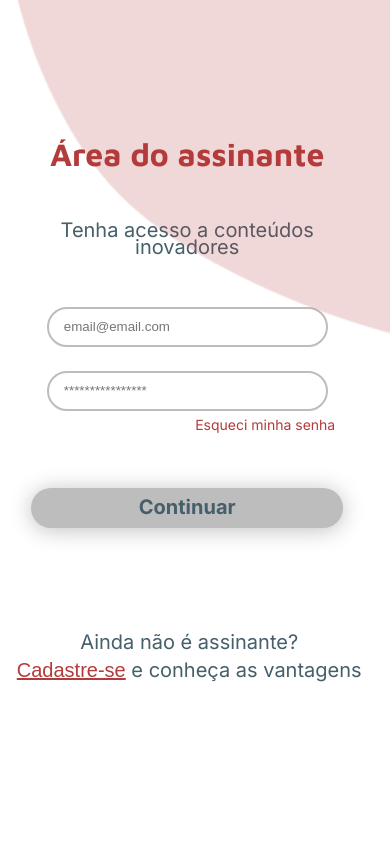
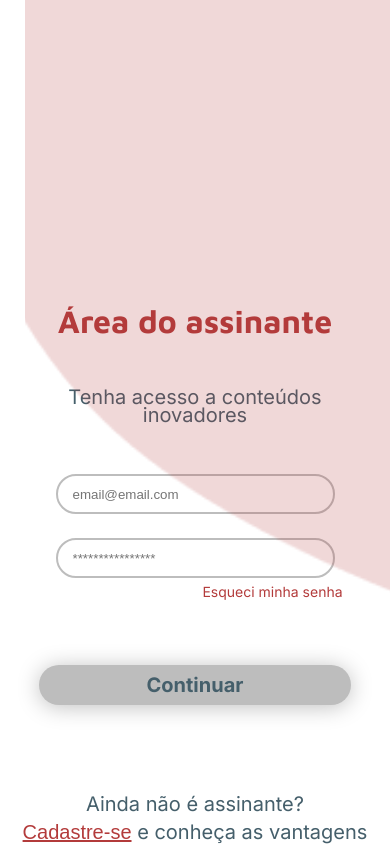
Before and after one commit to Pipoca-Agil/frontend, a React (Create React App) app: page /login in a window 390 px wide. Shown: the top 846 px of the page. Built offline with nearby package versions, Linux system fonts and the light colour scheme; a web font is replaced by a local one.

Commit message:
fix: reajusta css responsivo

```diff
--- a/src/pages/Login/index.tsx
+++ b/src/pages/Login/index.tsx
@@ -1,5 +1,5 @@
 import React, { useState, useEffect } from 'react';
-import { StyledLoginPage, LogoImage, Title, SubTitle, FormStyle, ImageWrapper, Image, InputComponent, LableStyle, FormGroup, PasswordSpan, Body, Button, CheckBoxWapper, CheckBox, SpanText, LinkDetalhes, CadastreseDiv, CadastreseText,CadastreseText2, PassowrdWrapper, HiddenLabel, HiddenChackboxWapper } from './style'
+import { StyledLoginPage, LogoImage, Title, SubTitle, FormStyle, ImageWrapper, Image, InputComponent, LableStyle, FormGroup, PasswordSpan, Body, Button, CheckBoxWapper, CheckBox, SpanText, LinkDetalhes, CadastreseDiv, CadastreseText,CadastreseText2, PassowrdWrapper, HiddenLabel, HiddenChackboxWapper, ButtonsWrapper } from './style'
 import LogoPipocaAgil from './Imgs/LogoPipocaAgil.png'
 import ImagemLogin from './Imgs/ImagemLogin.png'
 import { Link } from 'react-router-dom';
@@ -137,6 +137,8 @@ export default function Login() {
             </PassowrdWrapper>
             <PasswordSpan>Esqueci minha senha</PasswordSpan>
             </FormGroup>
+            <ButtonsWrapper>
+
             <Button
             >Continuar
             </Button>
@@ -158,6 +160,7 @@ export default function Login() {
         <CadastreseText>Ainda não é assinante?</CadastreseText>
         <CadastreseText2><Link style={styleColor} to={"/register"} >Cadastre-se</Link> e conheça as vantagens</CadastreseText2>
         </CadastreseDiv>
+            </ButtonsWrapper>
       </form>
       </FormStyle>
     </StyledLoginPage>
@@ -167,7 +170,6 @@ export default function Login() {
           alt="Ibson podcast pipoca ágil"/>
 
       </ImageWrapper>
-
   </Body>
   )
 };
--- a/src/pages/Login/style.ts
+++ b/src/pages/Login/style.ts
@@ -12,7 +12,7 @@ export const GlobalStyles = createGlobalStyle`
     max-height: 100%;
     max-width: 100%;
 
-    @media (max-width: 768px) {
+    @media (max-width: 760px) {
       overflow-x: hidden;
     }
   }
@@ -26,6 +26,16 @@ export const GlobalStyles = createGlobalStyle`
 
 export const Body = styled.body`
 display: flex;
+height: 100vh;
+@media (max-width: 1024px) {
+  flex-direction: column;
+
+}
+
+@media (max-width: 760px) {
+  padding: 0 2rem;
+  text-align: center;
+}
 `
 
 export const StyledLoginPage = styled.main`
@@ -38,14 +48,15 @@ export const StyledLoginPage = styled.main`
     flex-direction: column;
     align-items: center;
     justify-content: center;
+    order: 1;
   }
 
-  @media (max-width: 768px) {
+  @media (max-width: 760px) {
     padding: 0 2rem;
     text-align: center;
     align-items: center;
     justify-content: center;
-    max-width: 768px;
+    max-width: 760px;
   }
 
 `
@@ -54,8 +65,8 @@ export const LogoImage = styled.div`
   position: relative;
   width: 134px;
   height: 119.88px;
-  top: 24px;
-  left: 40px;
+  padding: 10px;
+  transform: scale(0.8);
 
   @media (max-width: 1024px) {
     display: none;
@@ -71,10 +82,8 @@ export const Title = styled.h4`
   line-height: 3.52rem; /* 110% */
   margin-bottom: 1.2rem;
 
-  @media (max-width: 768px) {
+  @media (max-width: 760px) {
     margin-bottom: 50px;
-    position: relative;
-    left: 10%;
   }
 
 `
@@ -87,10 +96,8 @@ font-style: normal;
 font-weight: 400;
 line-height: 1.75rem; /* 140% */
 
-@media (max-width: 768px) {
+@media (max-width: 760px) {
   margin-bottom: 50px;
-  position: relative;
-  left: 10%;
 }
 `
 
@@ -108,28 +115,15 @@ line-height: 2.8rem;
 `
 
 export const FormStyle = styled.section`
-  position: absolute;
-  padding: 1rem 0;
+z-index: 1;
+padding: 4rem 0;
+margin: auto;
 max-width: 410px;
 width: 100%;
-  left: 30%;
-  top: 20%;
-  max-height: 60%;
 
-  @media ( max-width: 1024px) {
-    top: 45%;
-    left: 60%;
-    max-width: 80%;
-  }
 
-  @media (max-width: 768px) {
-    position: absolute;
-    background-color: transparent;
-    height: 400px;
-    width: 357px;
-    left: 0%;
-    top: 15%;
-    margin: 0 auto;
+@media (max-width: 760px) {
+  margin: auto;
 }
 `
 
@@ -161,25 +155,25 @@ height: 100%;
 
 @media (max-width: 1024px) {
   width: 100%;
+  height: 287px;
 }
 
 `
 
 export const Image = styled.img`
 position: fixed;
-  background: transparent;
 width: 50vw;
-  right:0px;
-  top: 30px;
+object-fit: contain;
+right: 0px;
 
 @media (max-width: 1024px) {
   content: url(${TabletImage});
-    position: fixed;
-    top: 0px;
-    margin: 0;
+  position: static;
   width: 100%;
-    max-height: 287px;
+  min-height: 287px;
+  height: 100%;
   object-fit: cover;
+  order: 0;
 }
 
   @media (max-width: 768px) {
@@ -187,15 +181,14 @@ export const Image = styled.img`
     position: absolute;
     max-height: 100%;
     max-width: 100%;
-    right: 0px;
+    right: -25px;
     top: -150px;
+    z-index: 1;
   }
 
 `
 export const FormGroup = styled.div`
   margin-top: 2.4rem;
-  position: relative;
-  left: 10%;
 `;
 
 export const PasswordSpan = styled.span`
@@ -213,10 +206,6 @@ export const PasswordSpan = styled.span`
 `
 
 export const Button = styled.button`
-  position: relative;
-  margin-top: 50px;
-  top 625px;
-  left: 45px;
 cursor: pointer;
 width: 31.2rem;
 height: 4rem;
@@ -234,16 +223,6 @@ export const Button = styled.button`
 font-weight: 700;
 line-height: 2.7rem; /* 135% */
 text-transform: capitalize;
-
-  &:hover {
-    background-color: #b33b3b;
-    color: #fff;
-  }
-
-  @media (max-width: 768px) {
-    position: relative;
-    left: 10%;
-  }
 `;
 
 export const CheckBoxWapper = styled.div`
@@ -288,23 +267,24 @@ export const CadastreseDiv = styled.div`
   flex-direction: column;
   position: relative;
   top: 68px;
+  align-items: center;
+  justify-content: center;
 
   @media (max-width: 1024px) {
-    top: 100px;
     height: 49px;
     width: 472px;
-    right: 15%;
   }
 `
 
 export const CadastreseText = styled.p`
+color: var(--white-950, #455F6B);
+/* Paragraph/P2 */
 font-family: Inter;
-font-size: 20px;
+font-size: 2rem;
+font-style: normal;
 font-weight: 400;
-line-height: 28px;
-letter-spacing: 0em;
-text-align: center;
-color: #455F6B;
+line-height: 2.8rem; /* 140% */
+margin-top: 4rem;
 `
 
 export const CadastreseText2 = styled.p`
@@ -328,3 +308,10 @@ export const HiddenLabel = styled.label`
 export const HiddenChackboxWapper = styled.div `
   display: none;
 `
+
+export const ButtonsWrapper = styled.div`
+  display: flex;
+  flex-direction: column;
+  align-items: center;
+  margin-top: 6rem;
+`;
```
Lines whose indentation alone changed are shown as unchanged.
